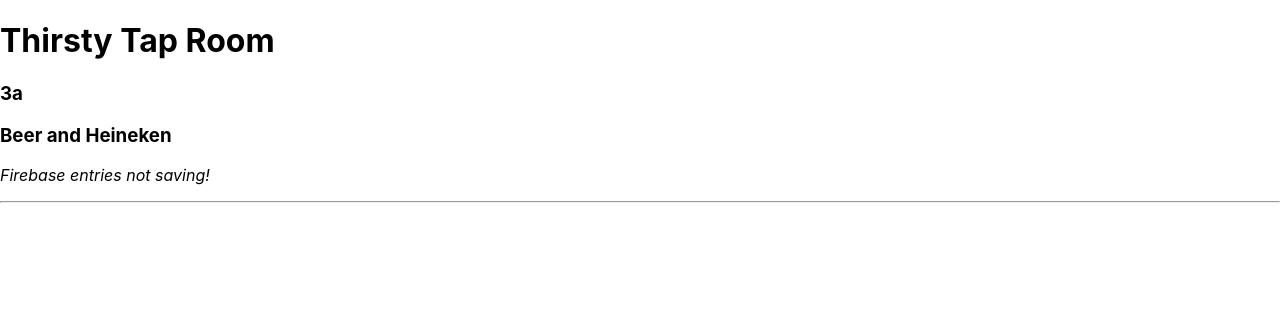
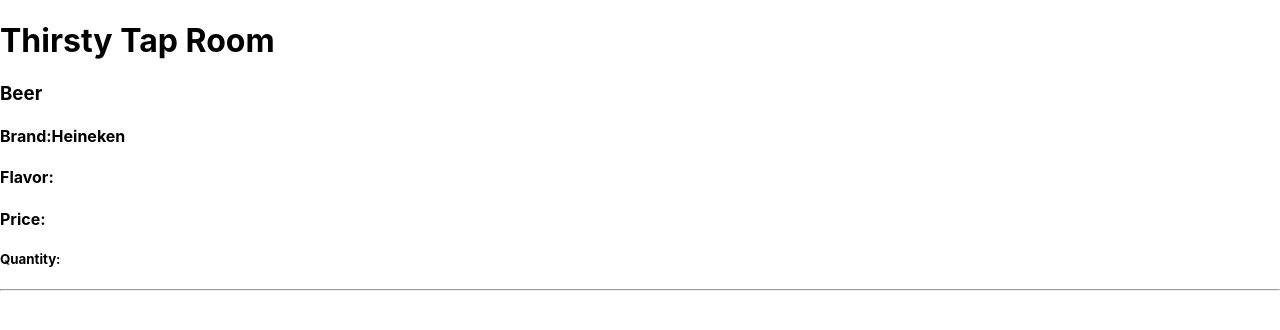
Before and after one commit to dzhambov/Tap-Room-React, a React (Create React App) app: page / in a window 1280 px wide. Shown: the top 330 px of the page. Built offline with nearby package versions, Linux system fonts and the light colour scheme.

Commit message:
add props and propTypes.

```diff
--- a/src/components/Item.js
+++ b/src/components/Item.js
@@ -1,14 +1,23 @@
 import React from "react";
+import PropTypes from "prop-types";
 
 function Item(props){
   return (
     <React.Fragment>
-      <h3>3a</h3>
-      <h3>{props.name} and {props.brand}</h3>
-      <p><em>Firebase entries not saving!</em></p>
+      <h3>{props.name}</h3>
+      <h4>Brand:{props.brand}</h4>
+      <h4>Flavor:{props.flavor}</h4>
+      <h4>Price:{props.price}</h4>
+      <h5>Quantity:{props.quantity}</h5>
       <hr/>
     </React.Fragment>
   );
 }
 
+Item.propTypes = {
+  names: PropTypes.string,
+  brand: PropTypes.string,
+  flavor: PropTypes.string,
+}
+
 export default Item;
```
